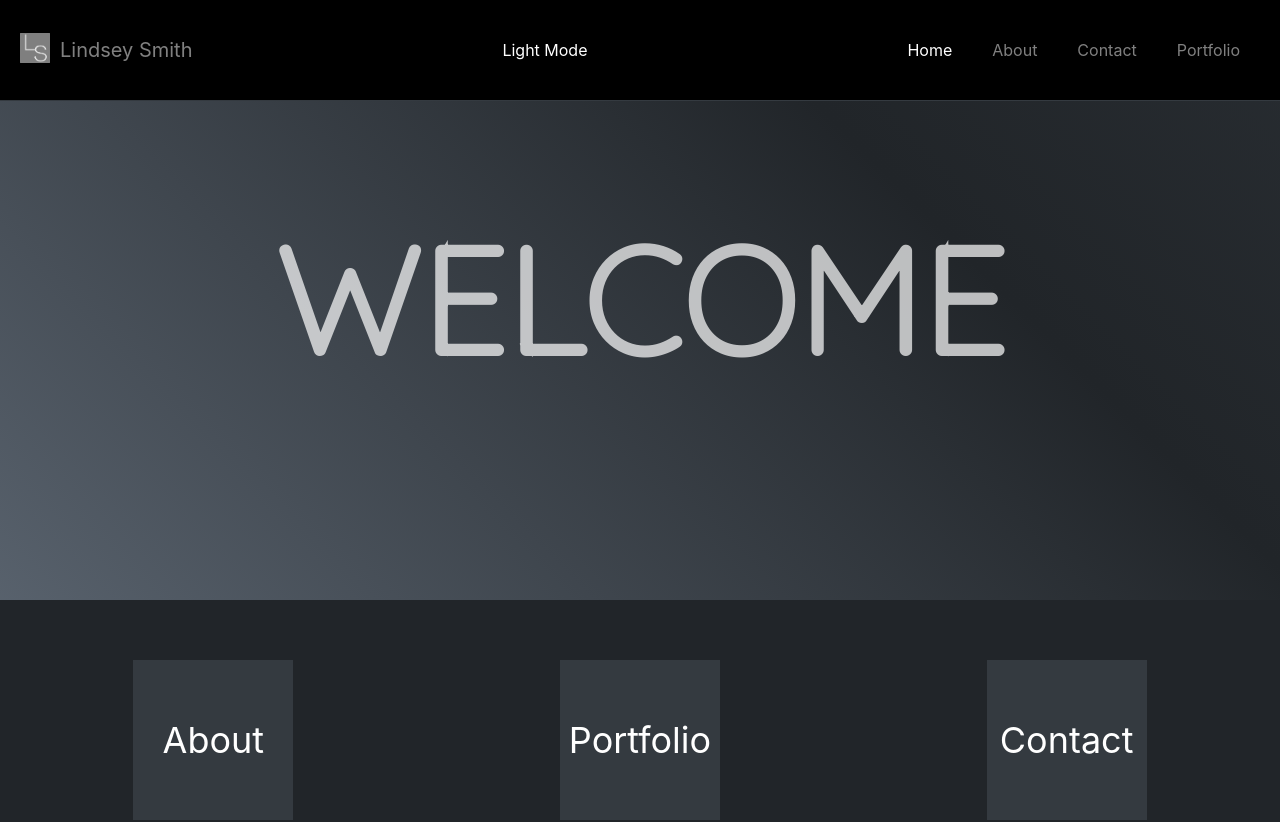
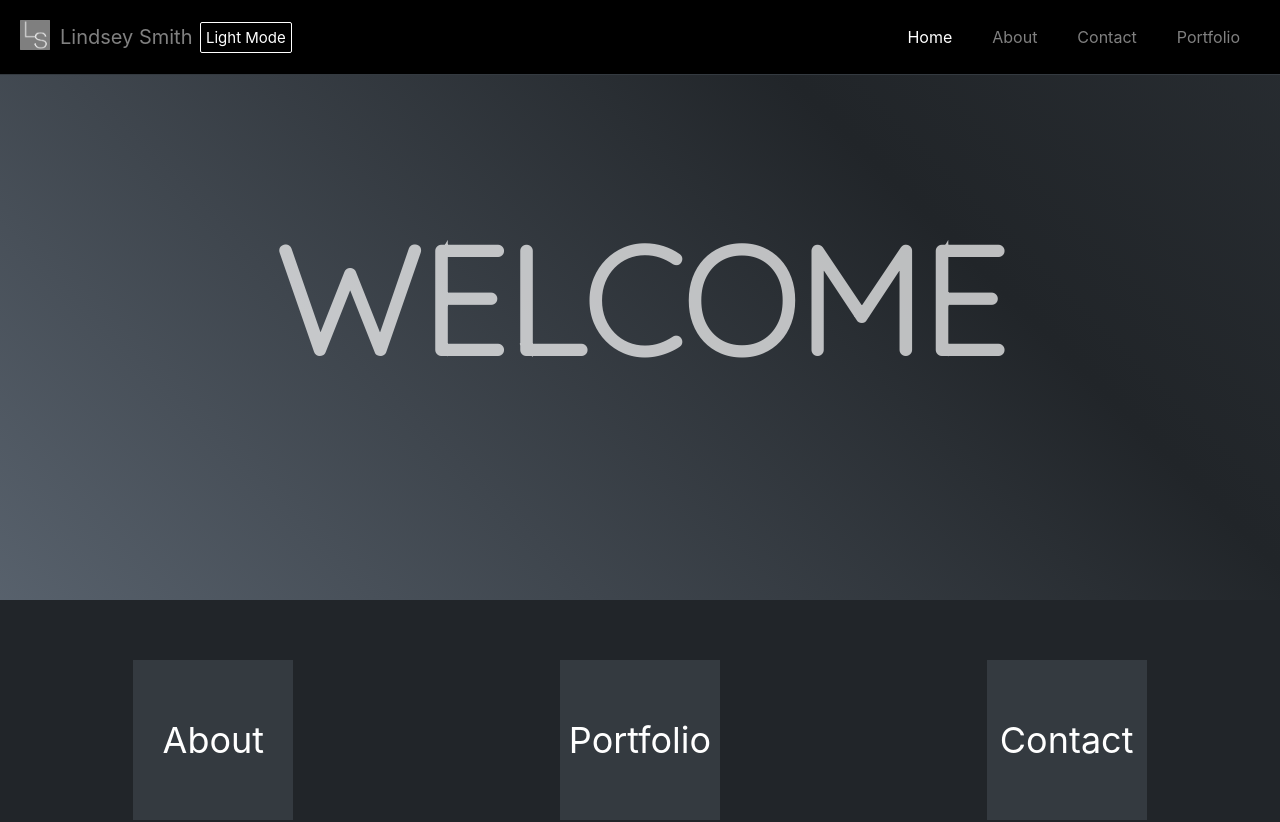
Before and after one commit to campbelllm/portfolio, a React (Create React App) app: page /dark in a window 1280 px wide. Shown: the top 822 px of the page. Built offline with nearby package versions, Linux system fonts and the light colour scheme.

Commit message:
light and dark mode buttons styled

```diff
--- a/src/components/Navbar/Navbar.js
+++ b/src/components/Navbar/Navbar.js
@@ -9,6 +9,7 @@ import {
   Dropdown,
   DropBtn,
   DropdownContent,
+  Button,
   Slider,
   Switch
 } from "./navbarStyledComponents";
@@ -50,7 +51,7 @@ const Navbar = () => {
 
       </Switch>
       dark */}
-      <StyledLink to="/dark">Dark Mode</StyledLink>
+      <Button onClick={handleChange}>Dark Mode</Button>
       <Menu>
         <StyledLink to="/">Home</StyledLink>
         <StyledLink to="/about">About</StyledLink>
--- a/src/components/Navbar/navbarStyledComponents.js
+++ b/src/components/Navbar/navbarStyledComponents.js
@@ -10,7 +10,7 @@ export const Nav = styled.nav`
     border-bottom-color: #295151;
     position: fixed;
     width: 100%;
-    padding: 10px 20px;
+    padding: 20px 20px;
     display: flex;
     justify-content: space-between;
     align-items: center;
@@ -29,6 +29,15 @@ export const Logo = styled.div`
     padding: 5px 10px;
     font-size: 20px;
   }
+`;
+export const Button = styled.button`
+      border: 1px solid #9c6c6c;
+    border-radius: 2px;
+    padding: 5px;
+    font-size: 15px;
+    background: #F2E8CF;
+    position: absolute;
+    left: 200px;
 `;
 
 export const Menu = styled.div`
--- a/src/darkComponents/NavbarDark/NavbarDark.js
+++ b/src/darkComponents/NavbarDark/NavbarDark.js
@@ -8,6 +8,7 @@ import {
   Dropdown,
   DropBtn,
   DropdownContent,
+  Button,
   Slider,
   Switch,
 } from "./navbarStyledComponentsDark";
@@ -29,9 +30,9 @@ const Navbar = () => {
     }
   };
   const handleChange= (event) => {
-    setTimeout(()=> {
-        // history.push('/');
-    }, 2000)
+
+        history.push('/');
+
   };
 
 
@@ -55,9 +56,9 @@ const Navbar = () => {
 
      </Switch>
      dark */}
-     <StyledLink to='/'>
+     <Button onClick={() => handleChange()}>
        Light Mode
-     </StyledLink>
+     </Button>
       <Menu>
         <StyledLink to="/dark">Home</StyledLink>
         <StyledLink to="/aboutdark">About</StyledLink>
--- a/src/darkComponents/NavbarDark/navbarStyledComponentsDark.js
+++ b/src/darkComponents/NavbarDark/navbarStyledComponentsDark.js
@@ -30,6 +30,17 @@ export const Logo = styled.div`
     padding: 5px 10px;
     font-size: 20px;
   }
+`;
+
+export const Button = styled.button`
+    border: 1px solid white;
+    border-radius: 2px;
+    padding: 5px;
+    font-size: 15px;
+    background: black;
+    position: absolute;
+    left: 200px;
+    color: white;
 `;
 
 export const Menu = styled.div`
```
